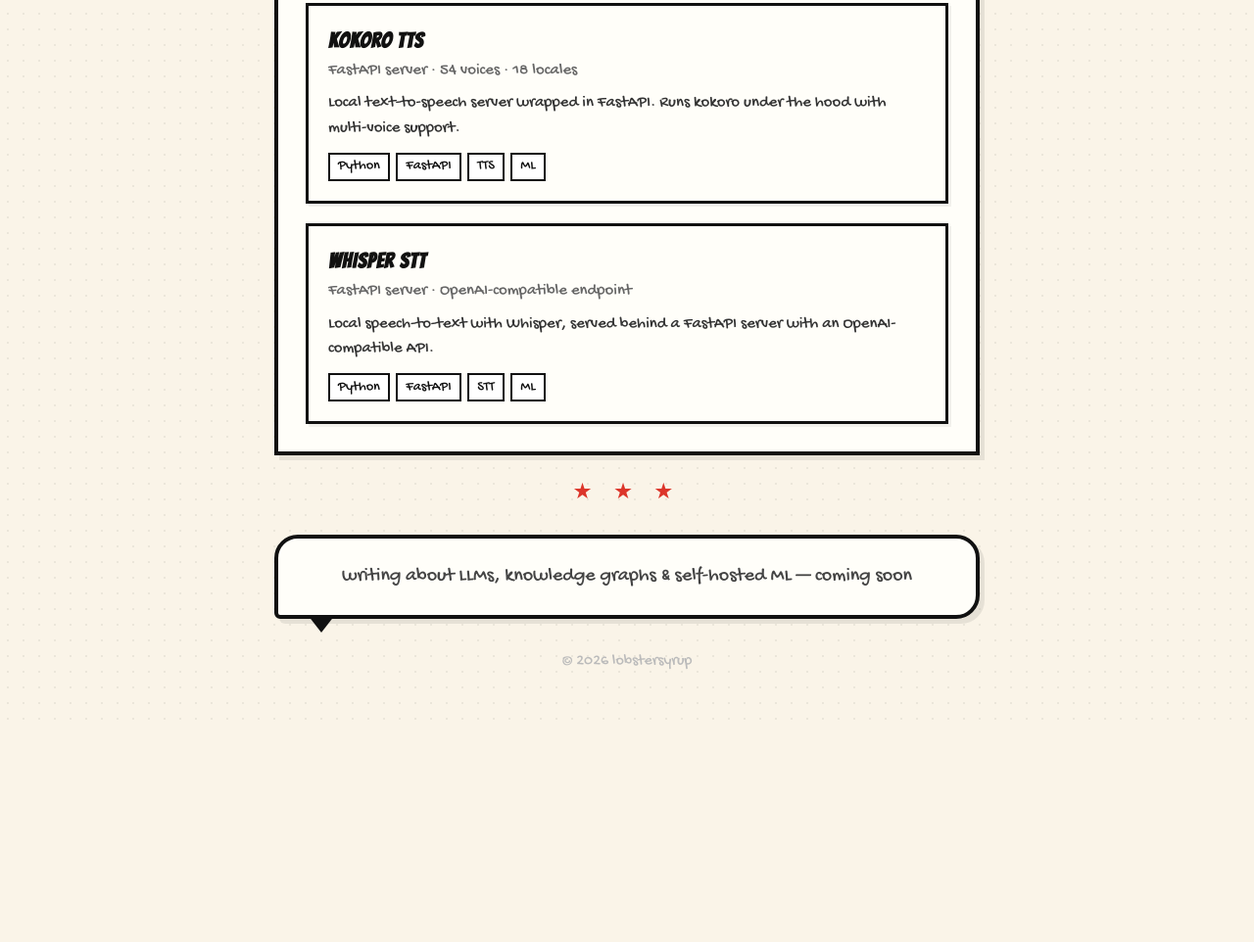
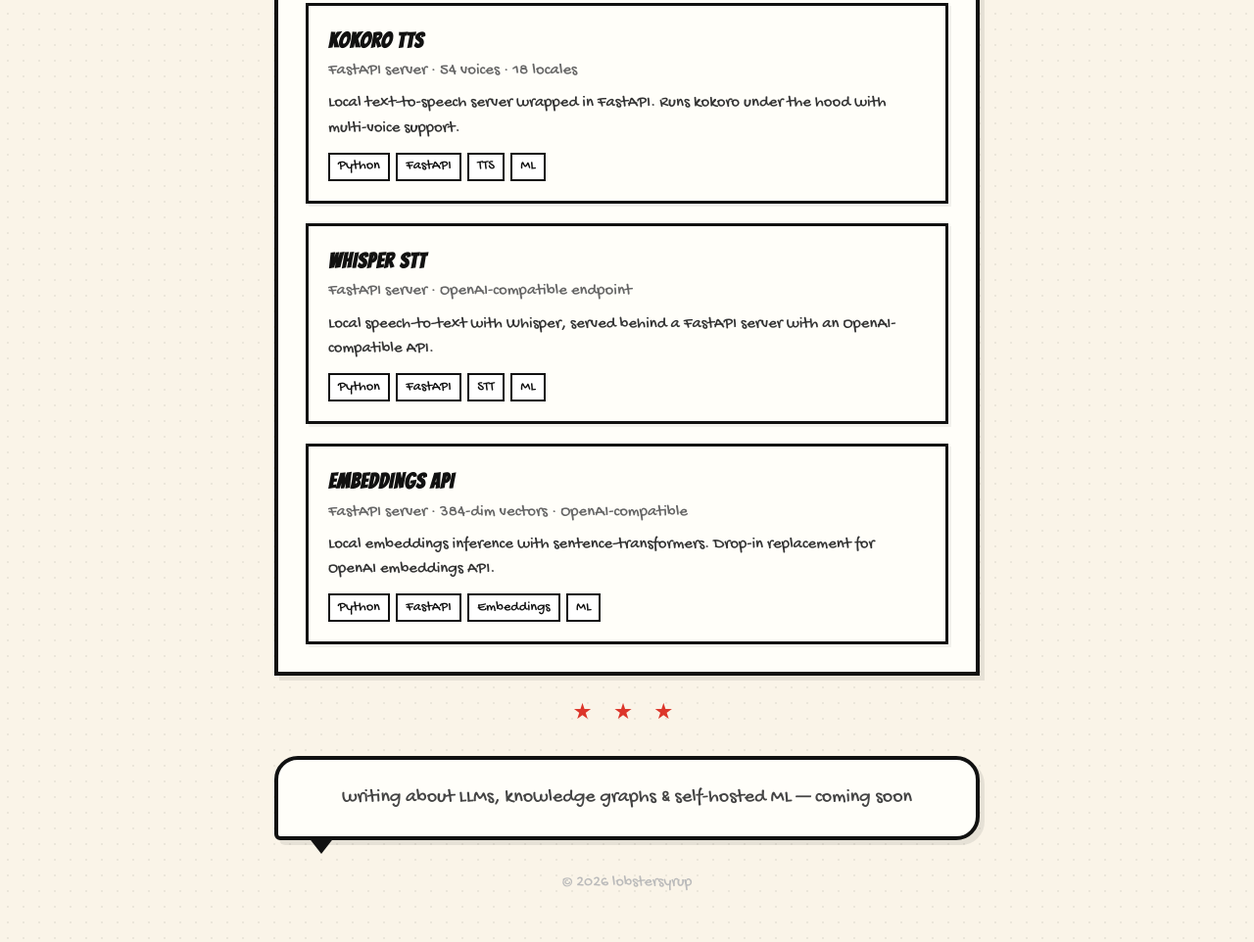
Before and after one commit to lobstersyrup/lobstersyrup-site, a website: page index.html in a window 1280 px wide. Shown: the part 506-1468 px from the top of the page at 98% size. Before the commit the page ends 1242 px from the top, so only its background shows below. Drawn offline with Linux system fonts and the light colour scheme.

Commit message:
add Embeddings API project card

```diff
--- a/index.html
+++ b/index.html
@@ -44,6 +44,14 @@
             <span>Python</span> <span>FastAPI</span> <span>STT</span> <span>ML</span>
           </div>
         </a>
+        <a href="https://github.com/lobstersyrup/embeddings-api" class="project-card">
+          <h3>Embeddings API</h3>
+          <p class="meta">FastAPI server · 384-dim vectors · OpenAI-compatible</p>
+          <p>Local embeddings inference with sentence-transformers. Drop-in replacement for OpenAI embeddings API.</p>
+          <div class="tags">
+            <span>Python</span> <span>FastAPI</span> <span>Embeddings</span> <span>ML</span>
+          </div>
+        </a>
       </div>
     </section>
 
```
